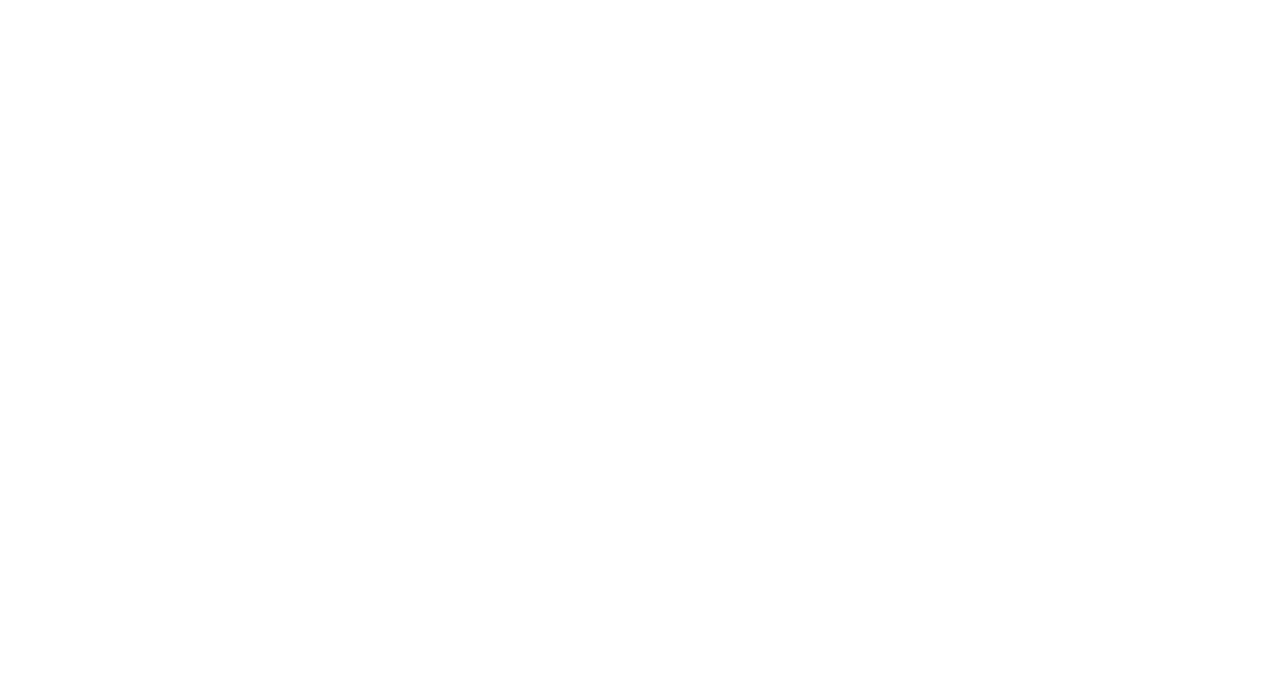
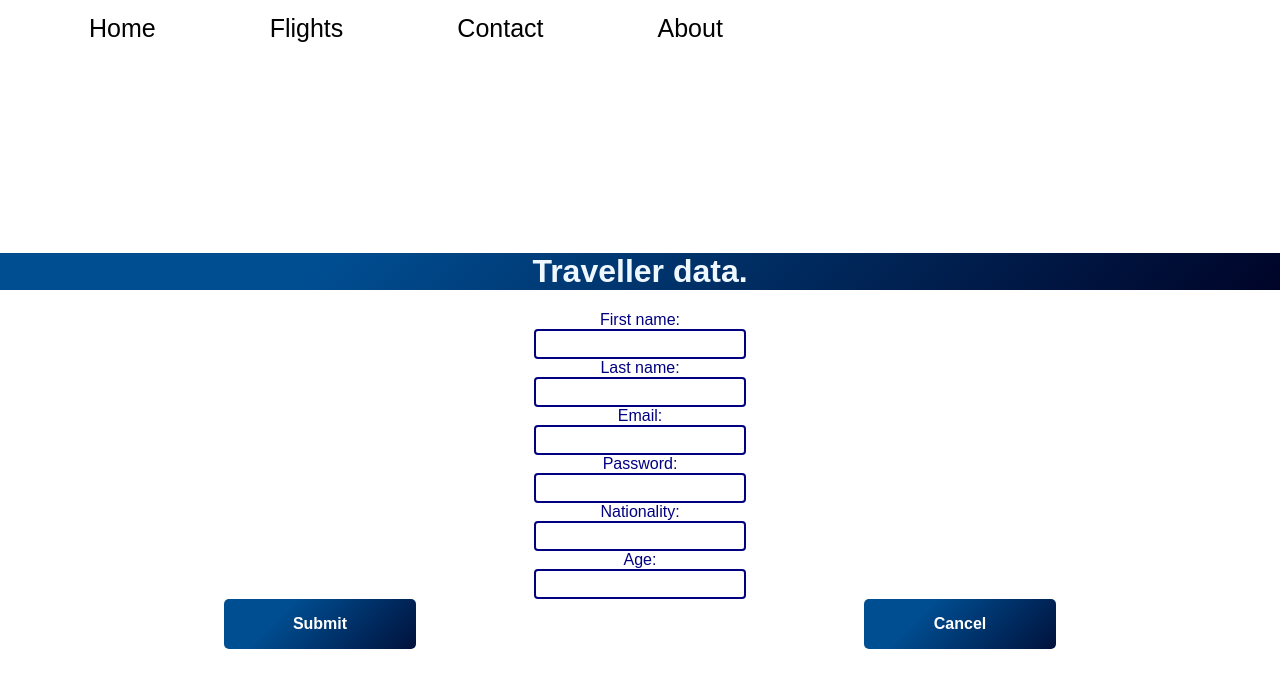
Before and after one commit to AndreiNica85/classexercisereactfrontend, a React (Create React App) app: page /travellers in a window 1280 px wide. Before the commit this address had no page. Shown: the top 688 px of the page. Built offline with nearby package versions, Linux system fonts and the light colour scheme.

Commit message:
adds Traveller component

```diff
--- a/src/App.js
+++ b/src/App.js
@@ -3,6 +3,7 @@
 import "./App.css";
 import Home from "./components/Home/Home"
 import Flights from "./components/Flights/Flights";
+import TravellerForm from "./components/Traveller/TravellerForm";
 
 
 function App() {
@@ -11,8 +12,8 @@
       <Routes>
           <Route index element={<Home />} />
           <Route path="/flights" element={<Flights />} />
+          <Route path="/travellers" element={<TravellerForm />} />
       </Routes>
-
   );
 }
 
--- /dev/null
+++ b/src/components/Traveller/TravellerForm.css
@@ -0,0 +1,77 @@
+form {
+  color: navy;
+}
+
+form h1 {
+  color: aliceblue;
+  text-align: center;
+  background-image: linear-gradient(315deg, #000428 0%, #004e92 75%);
+}
+
+.grid-container {
+    display: grid;
+    grid-auto-rows: 60px 1fr;
+    grid-gap: 20px;
+    width: 100vw;
+    height: 100vh;
+  }
+
+  .form-wrapper {
+    display: flex;
+    justify-content: center;
+    align-items: center;
+  }
+
+  .form-wrapper{
+    display: flex;
+    align-items: center;
+    justify-content: center;
+  }
+
+  .form-wrapper .body {
+    display: flex;
+    flex-direction: column;
+    align-items: center;
+    width: 100vw;
+  }
+
+  .form-wrapper .footer {
+    display: flex;
+    justify-content: space-around;
+  }
+
+  .button {
+      min-width: 160px;
+      height: 50px;
+      color: #fff;
+      padding: 5px 10px;
+      font-weight: bold;
+      cursor: pointer;
+      transition: all 0.3s ease;
+      outline: none;
+      border-radius: 5px;
+      border: none;
+      background-size: 120% auto;
+      background-image: linear-gradient(315deg, #000428 0%, #004e92 75%);
+  }
+
+
+
+  .form {
+    width: 60vw;
+    height: 60vh;
+    background-color: #fff;
+    border: 2px solid navy;
+    border-radius: 4px;
+
+  }
+
+  input {
+    font-size: 16px;
+    font-size: max(16px, 1em);
+    font-family: inherit;
+    padding: 0.25em 0.5em;
+    background-color: #fff;
+    border: 2px solid navy;
+    border-radius: 4px;
+  }
--- /dev/null
+++ b/src/components/Traveller/TravellerForm.js
@@ -0,0 +1,46 @@
+import React from "react";
+import "./TravellerForm.css";
+import "../Home/Home.css";
+import NavBar from "../Home/NavBar";
+
+function TravellerForm(flight){
+
+    return (
+        <div className="grid-container">
+            <NavBar></NavBar>
+            <div className="form-wrapper">
+                <form action="" className="">
+                    <div className="header">
+                        <h1>Traveller data.</h1>
+                    </div>
+                    <div className="body">
+                        <label for="fname">First name:</label>
+                        <input type="text" id="fname" name="fname" ></input>
+
+                        <label for="lname">Last name:</label>
+                        <input type="text" id="lname" name="lname"></input>
+
+                        <label for="email">Email:</label>
+                        <input type="text" id="email" name="email"></input>
+
+                        <label for="pass">Password:</label>
+                        <input type="password" id="pass" name="pass"></input>
+
+                        <label for="nation">Nationality:</label>
+                        <input type="text" id="nation" name="nation"></input>
+
+                        <label for="age">Age:</label>
+                        <input type="number" id="age" name="age"></input>
+
+                    </div>
+                    <div className="footer">
+                        <input type="submit" value="Submit" className="button"></input>
+                        <input type="submit" value="Cancel" className="button"></input>
+                    </div>
+                </form>
+            </div>
+        </div>
+    );
+}
+
+export default TravellerForm;
```
